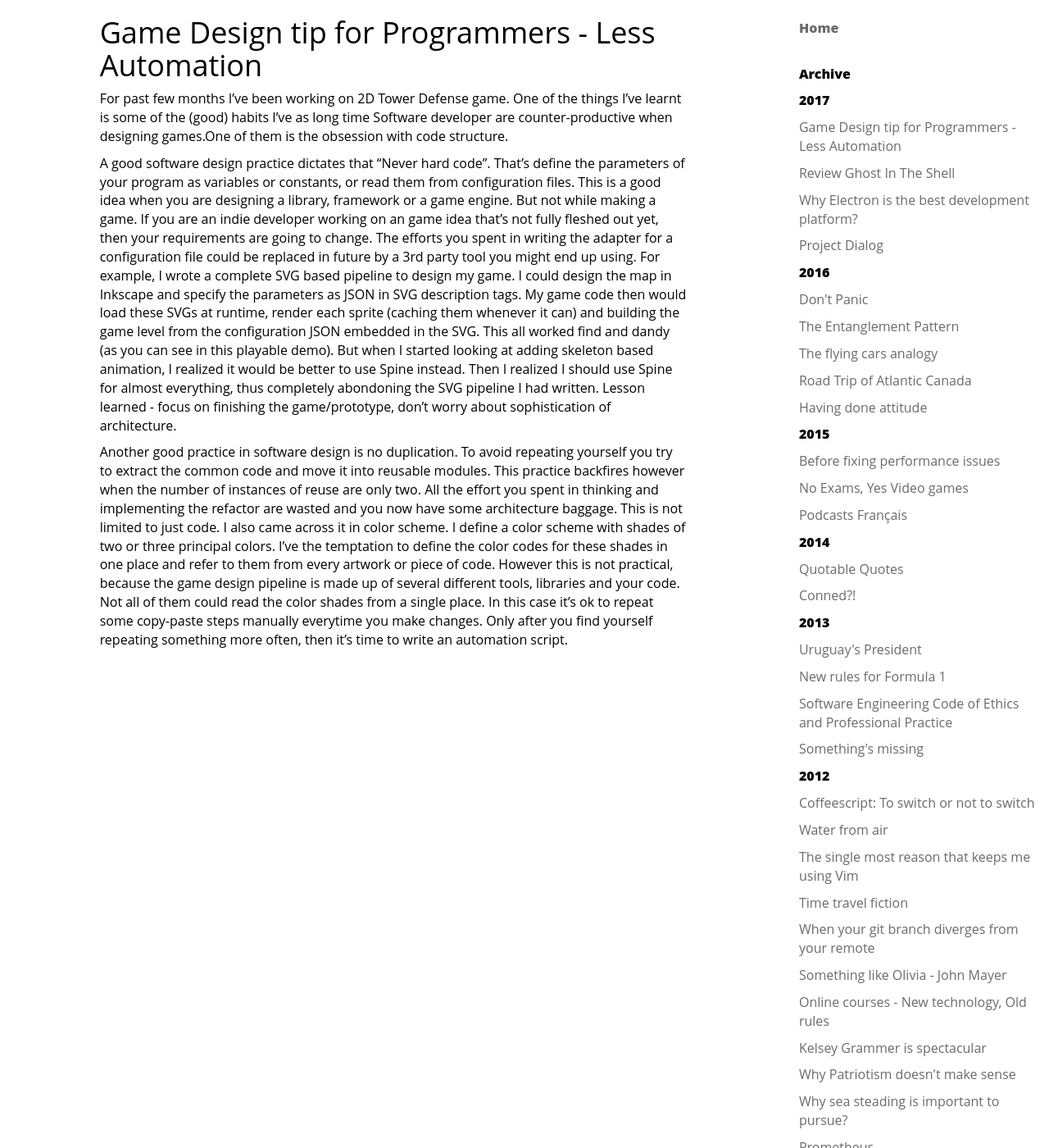
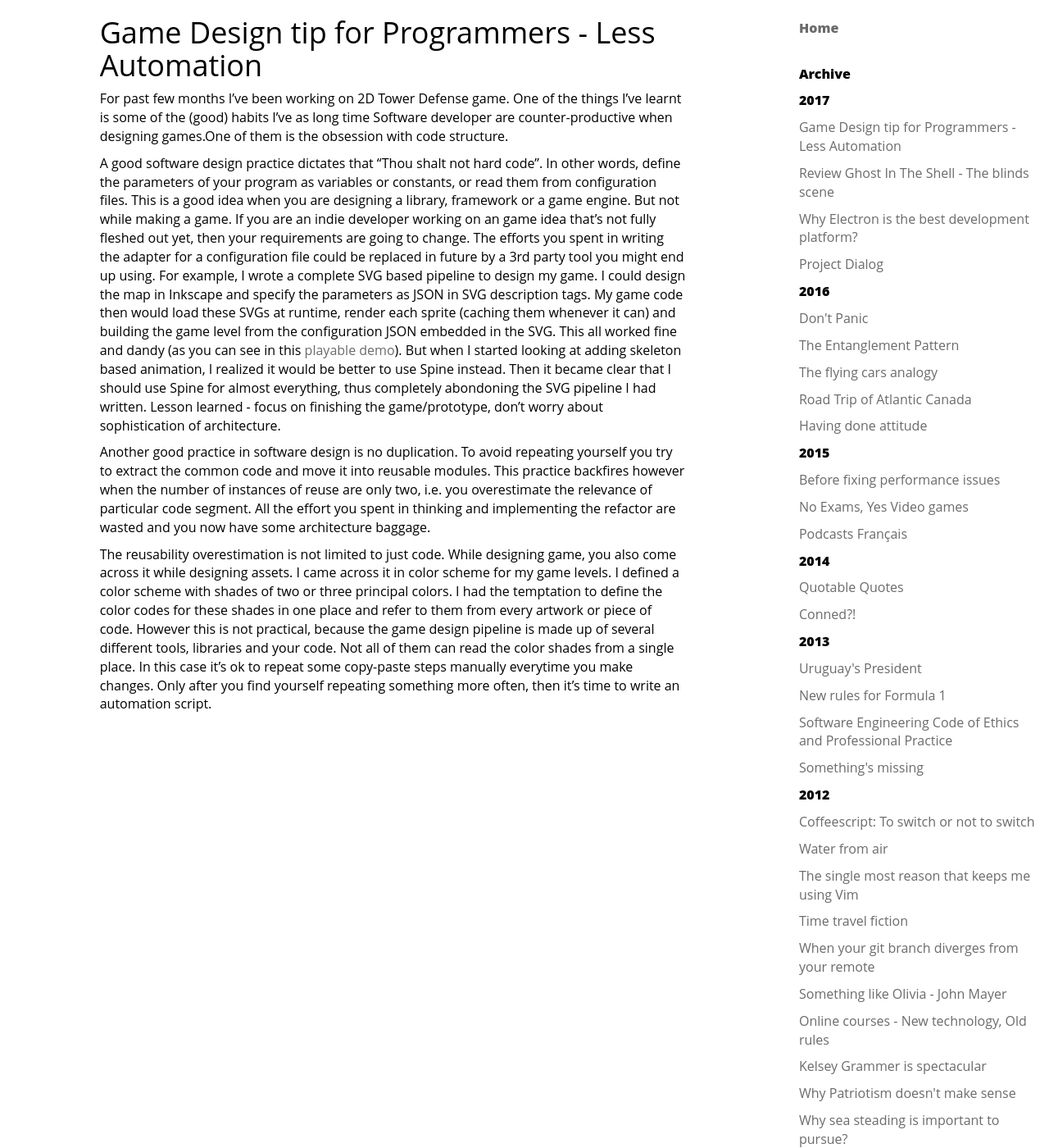
Before and after one commit to jay3sh/mepage, a Jekyll site: the page built from _posts/2017-12-15-game-design-tip-1.md, in a window 1280 px wide and 1400 px high. Shown: the whole window at 82% size. Built offline with Jekyll 4.4.1, drawn with Linux system fonts in a browser that asks for light colours.

Commit message:
Post update

```diff
--- a/_posts/2017-11-28-review-ghost-in-the-shell.md
+++ b/_posts/2017-11-28-review-ghost-in-the-shell.md
@@ -1,3 +1,7 @@
+---
+layout: post
+title: Review Ghost In The Shell - The blinds scene
+---
 
 Review : Ghost In The Shell - The blinds scene
 ===
--- a/_posts/2017-12-15-game-design-tip-1.md
+++ b/_posts/2017-12-15-game-design-tip-1.md
@@ -8,6 +8,8 @@ Game Design tip for Programmers - Less Automation
 
 For past few months I've been working on 2D Tower Defense game. One of the things I've learnt is some of the (good) habits I've as long time Software developer are counter-productive when designing games.One of them is the obsession with code structure.
 
-A good software design practice dictates that "Never hard code". That's define the parameters of your program as variables or constants, or read them from configuration files. This is a good idea when you are designing a library, framework or a game engine. But not while making a game. If you are an indie developer working on an game idea that's not fully fleshed out yet, then your requirements are going to change. The efforts you spent in writing the adapter for a configuration file could be replaced in future by a 3rd party tool you might end up using. For example, I wrote a complete SVG based pipeline to design my game. I could design the map in Inkscape and specify the parameters as JSON in SVG description tags. My game code then would load these SVGs at runtime, render each sprite (caching them whenever it can) and building the game level from the configuration JSON embedded in the SVG. This all worked find and dandy (as you can see in this playable demo). But when I started looking at adding skeleton based animation, I realized it would be better to use Spine instead. Then I realized I should use Spine for almost everything, thus completely abondoning the SVG pipeline I had written. Lesson learned - focus on finishing the game/prototype, don't worry about sophistication of architecture.
+A good software design practice dictates that "Thou shalt not hard code". In other words, define the parameters of your program as variables or constants, or read them from configuration files. This is a good idea when you are designing a library, framework or a game engine. But not while making a game. If you are an indie developer working on an game idea that's not fully fleshed out yet, then your requirements are going to change. The efforts you spent in writing the adapter for a configuration file could be replaced in future by a 3rd party tool you might end up using. For example, I wrote a complete SVG based pipeline to design my game. I could design the map in Inkscape and specify the parameters as JSON in SVG description tags. My game code then would load these SVGs at runtime, render each sprite (caching them whenever it can) and building the game level from the configuration JSON embedded in the SVG. This all worked fine and dandy (as you can see in this [playable demo](http://jayesh.me/pixicraft/demo1.html)). But when I started looking at adding skeleton based animation, I realized it would be better to use Spine instead. Then it became clear that I should use Spine for almost everything, thus completely abondoning the SVG pipeline I had written. Lesson learned - focus on finishing the game/prototype, don't worry about sophistication of architecture.
 
-Another good practice in software design is no duplication. To avoid repeating yourself you try to extract the common code and move it into reusable modules. This practice backfires however when the number of instances of reuse are only two. All the effort you spent in thinking and implementing the refactor are wasted and you now have some architecture baggage. This is not limited to just code. I also came across it in color scheme. I define a color scheme with shades of two or three principal colors. I've the temptation to define the color codes for these shades in one place and refer to them from every artwork or piece of code. However this is not practical, because the game design pipeline is made up of several different tools, libraries and your code. Not all of them could read the color shades from a single place. In this case it's ok to repeat some copy-paste steps manually everytime you make changes. Only after you find yourself repeating something more often, then it's time to write an automation script.
+Another good practice in software design is no duplication. To avoid repeating yourself you try to extract the common code and move it into reusable modules. This practice backfires however when the number of instances of reuse are only two, i.e. you overestimate the relevance of particular code segment. All the effort you spent in thinking and implementing the refactor are wasted and you now have some architecture baggage.
+
+The reusability overestimation is not limited to just code. While designing game, you also come across it while designing assets. I came across it in color scheme for my game levels. I defined a color scheme with shades of two or three principal colors. I had the temptation to define the color codes for these shades in one place and refer to them from every artwork or piece of code. However this is not practical, because the game design pipeline is made up of several different tools, libraries and your code. Not all of them can read the color shades from a single place. In this case it's ok to repeat some copy-paste steps manually everytime you make changes. Only after you find yourself repeating something more often, then it's time to write an automation script.
```
